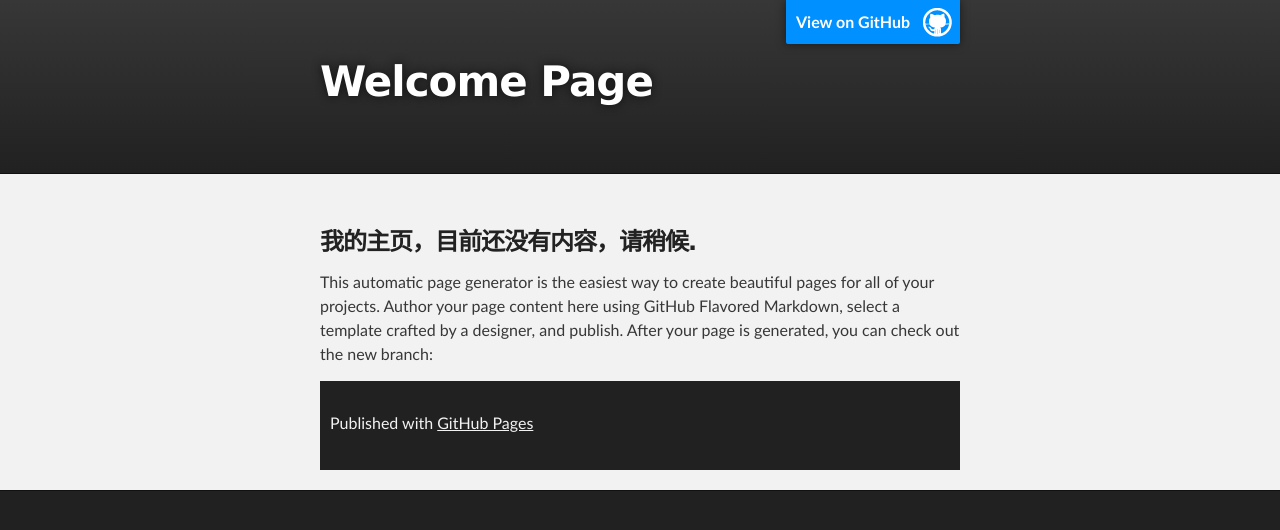
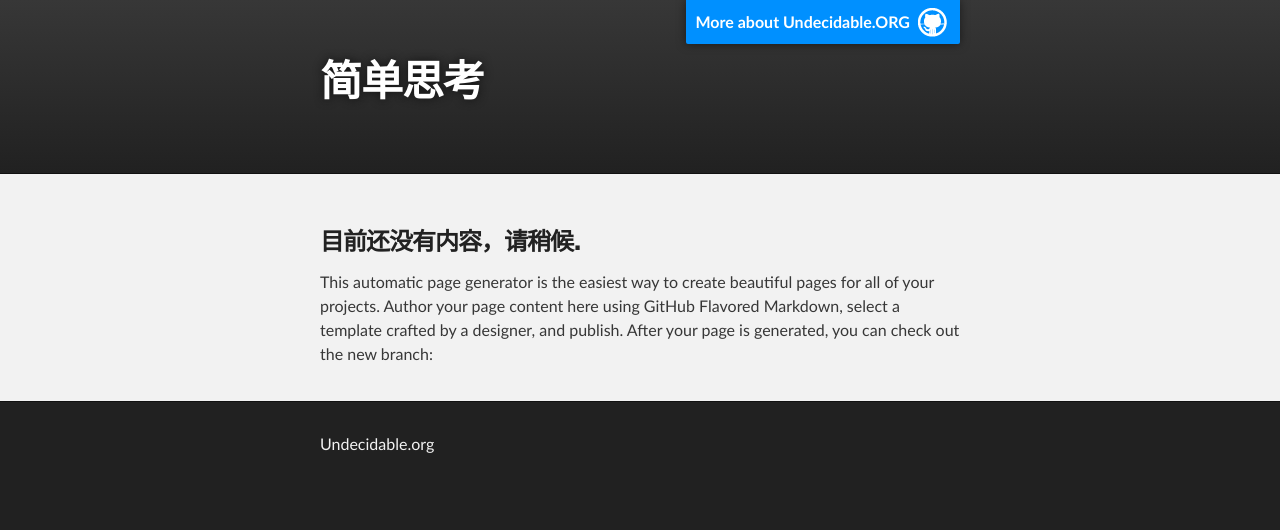
Before and after one commit to zzarch/zzarch.github.io, a plain HTML site: page index.html in a window 1280 px wide. Drawn offline with Linux system fonts and the light colour scheme.

Commit message:
snapshot

```diff
--- a/index.html
+++ b/index.html
@@ -16,9 +16,9 @@
     <!-- HEADER -->
     <div id="header_wrap" class="outer">
         <header class="inner">
-          <a id="forkme_banner" href="https://github.com/zzarch">View on GitHub</a>
+          <a id="forkme_banner" href="http://www.undecidable.org">More about Undecidable.ORG</a>
 
-          <h1 id="project_title">Welcome Page</h1>
+          <h1 id="project_title">简单思考</h1>
           <h2 id="project_tagline"></h2>
 
         </header>
@@ -28,15 +28,16 @@
     <div id="main_content_wrap" class="outer">
       <section id="main_content" class="inner">
         <h3>
-<a name="welcome-to-github-pages" class="anchor" href="#welcome-to-github-pages"><span class="octicon octicon-link"></span></a>我的主页，目前还没有内容，请稍候.</h3>
+<a name="welcome-to-github-pages" class="anchor" href="#welcome-to-github-pages"><span class="octicon octicon-link"></span></a>目前还没有内容，请稍候.</h3>
 
 <p>This automatic page generator is the easiest way to create beautiful pages for all of your projects. Author your page content here using GitHub Flavored Markdown, select a template crafted by a designer, and publish. After your page is generated, you can check out the new branch:</p>
-
+    </section>
+    </div>
 
     <!-- FOOTER  -->
     <div id="footer_wrap" class="outer">
       <footer class="inner">
-        <p>Published with <a href="http://pages.github.com">GitHub Pages</a></p>
+        <p>Undecidable.org</p>
       </footer>
     </div>
 
```
